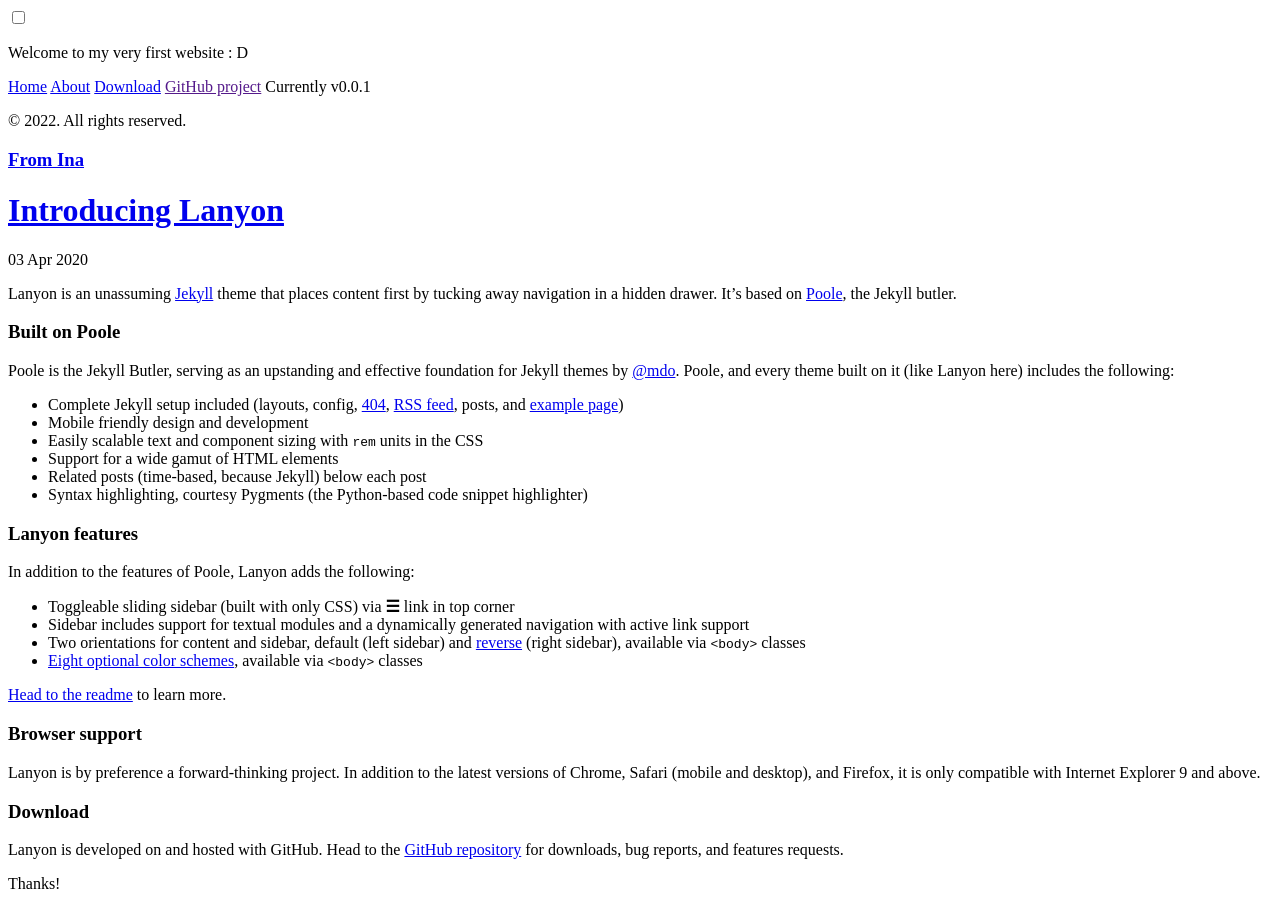
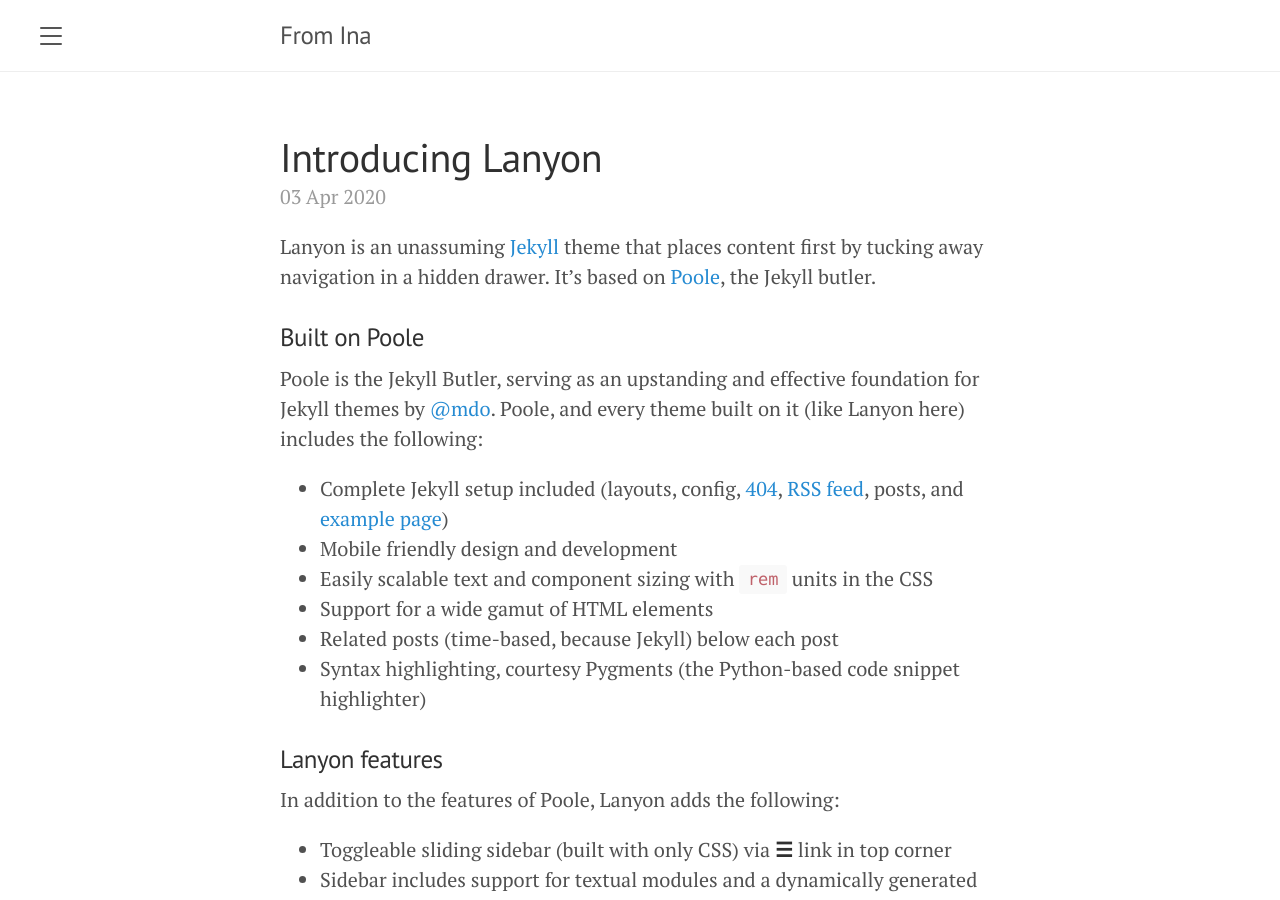
Before and after one commit to I7T5/i7t5.github.io-v1, a Jekyll site: the page built from index.html, in a window 1280 px wide and 900 px high. Built offline with Jekyll 4.4.1, drawn with Linux system fonts in a browser that asks for light colours; the list of posts is cut into pages by our own code.

Commit message:
Update _config.yml
Revert url to http://i7t5.github.io and baseurl to ""

```diff
--- a/_config.yml
+++ b/_config.yml
@@ -2,8 +2,8 @@
 title:               From Ina
 tagline:             ''
 description:         "Welcome to my very first website : D"
-url:
-baseurl:             'http://i7t5.github.io/'
+url:                 http://i7t5.github.io
+baseurl:             ''
 paginate:            5
 permalink:           pretty
 
```
